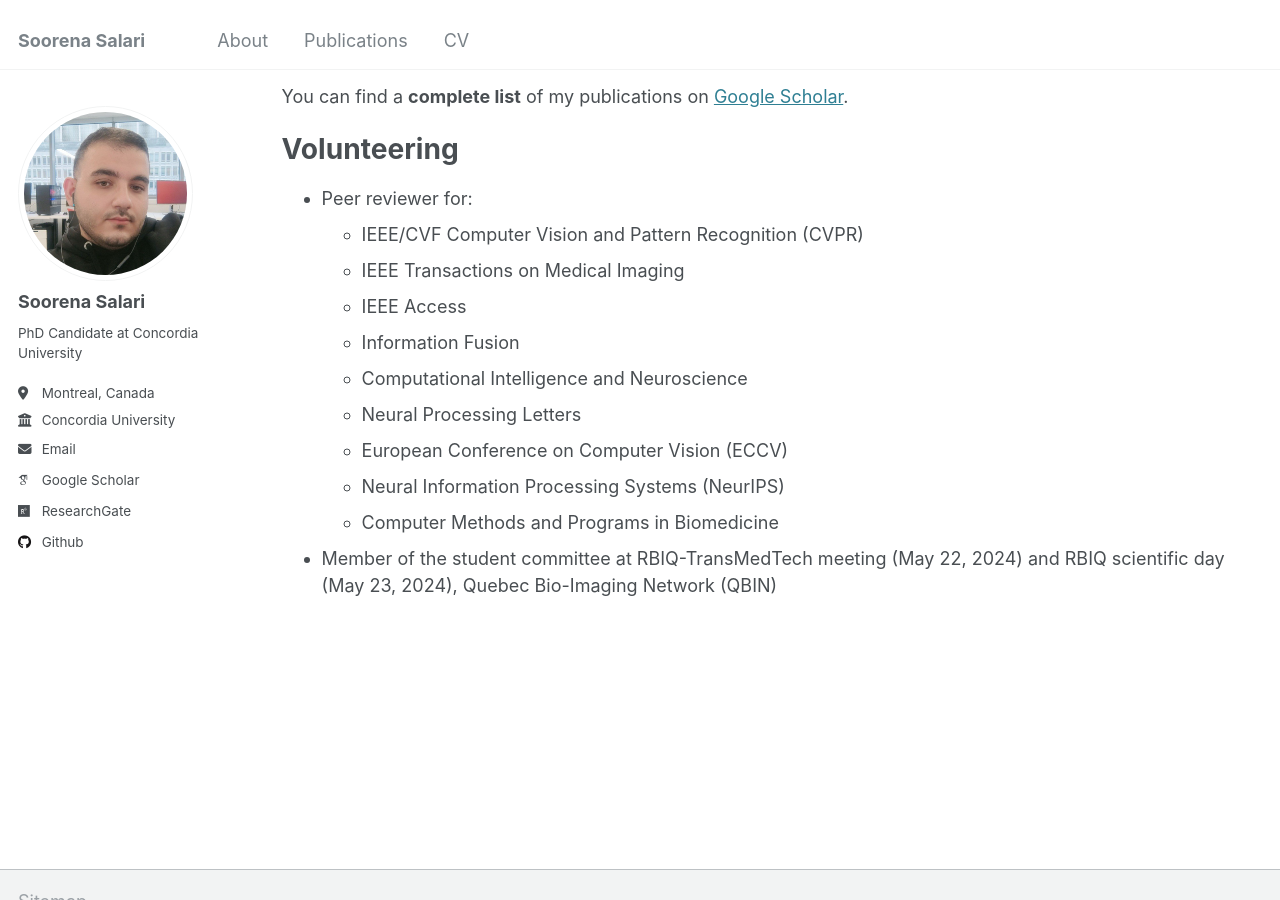
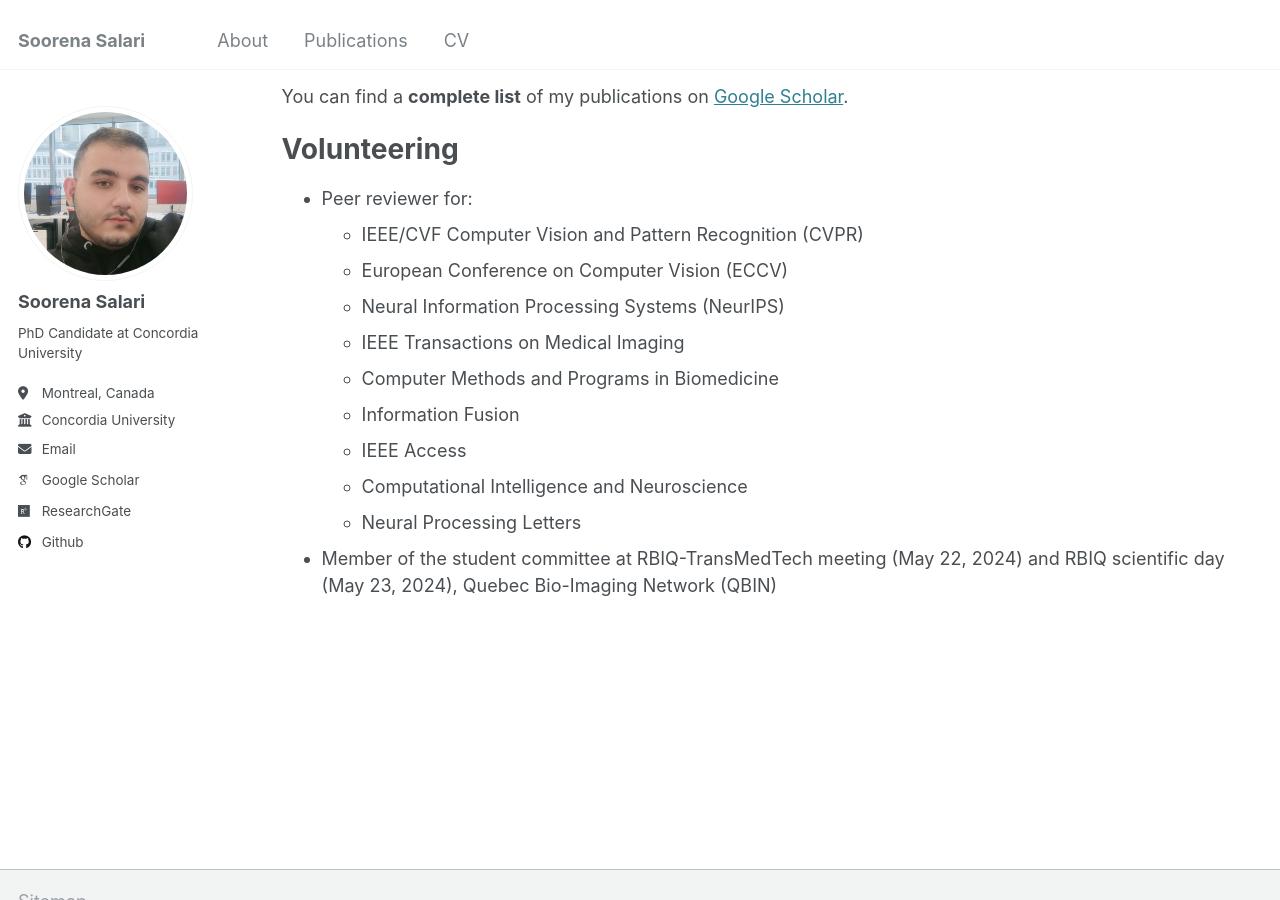
Before and after one commit to soorenasalari/soorenasalari.github.io, a Jekyll site: the page built from _pages/cv.md, in a window 1280 px wide and 900 px high, scrolled down 2354 px. Built offline with Jekyll 4.4.1, drawn with Linux system fonts in a browser that asks for light colours; some web fonts are replaced.

Commit message:
Update cv.md
Signed-off-by: Soorena Salari <73616711+soorenasalari@users.noreply.github.com>

```diff
--- a/_pages/cv.md
+++ b/_pages/cv.md
@@ -106,12 +106,12 @@ Volunteering
 ======
 * Peer reviewer for:
   - IEEE/CVF Computer Vision and Pattern Recognition (CVPR)
+  - European Conference on Computer Vision (ECCV)
+  - Neural Information Processing Systems (NeurIPS)
   - IEEE Transactions on Medical Imaging
+  - Computer Methods and Programs in Biomedicine
+  - Information Fusion
   - IEEE Access
-  - Information Fusion
   - Computational Intelligence and Neuroscience
   - Neural Processing Letters
-  - European Conference on Computer Vision (ECCV)
-  - Neural Information Processing Systems (NeurIPS)
-  - Computer Methods and Programs in Biomedicine
 * Member of the student committee at RBIQ-TransMedTech meeting (May 22, 2024) and RBIQ scientific day (May 23, 2024), Quebec Bio-Imaging Network (QBIN)
```
